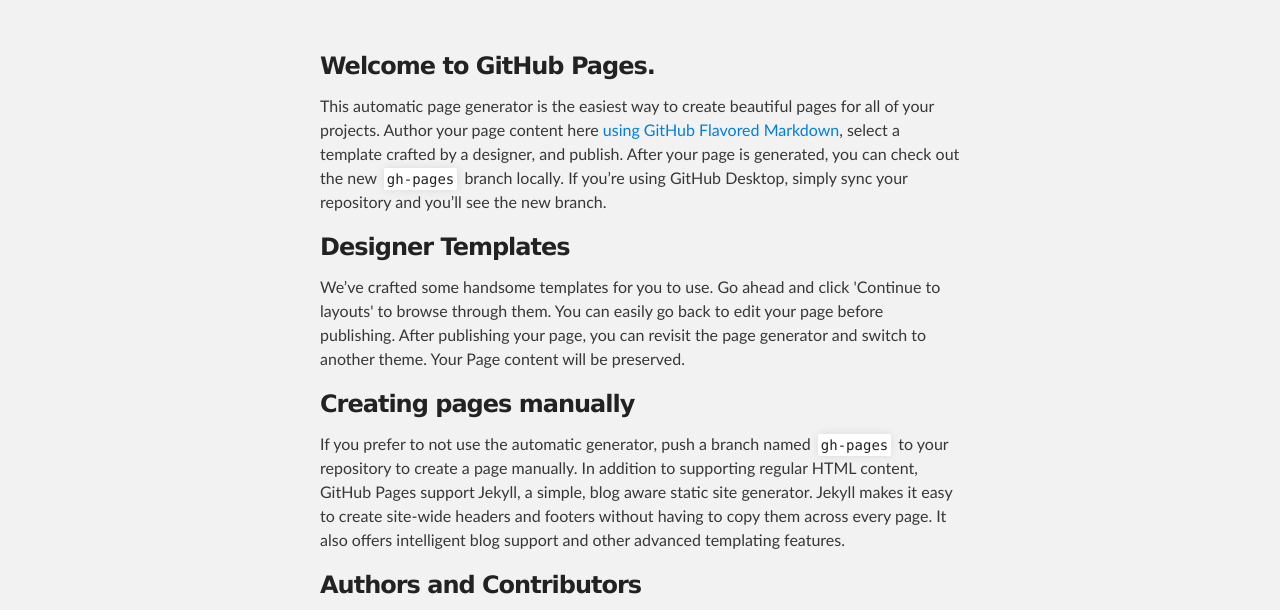
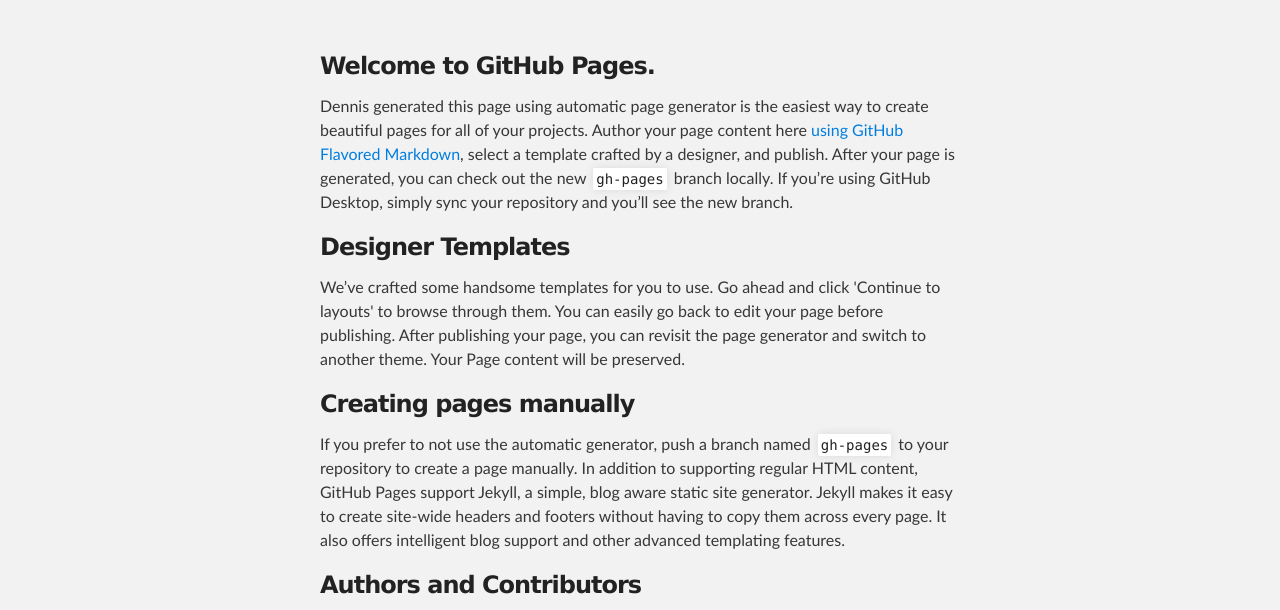
Before and after one commit to wchu01/wchu01.github.io, a plain HTML site: page index.html in a window 1280 px wide. Shown: the part 176-786 px from the top of the page. Drawn offline with Linux system fonts and the light colour scheme.

Commit message:
Update index.html

```diff
--- a/index.html
+++ b/index.html
@@ -30,7 +30,7 @@
         <h3>
 <a id="welcome-to-github-pages" class="anchor" href="#welcome-to-github-pages" aria-hidden="true"><span aria-hidden="true" class="octicon octicon-link"></span></a>Welcome to GitHub Pages.</h3>
 
-<p>This automatic page generator is the easiest way to create beautiful pages for all of your projects. Author your page content here <a href="https://guides.github.com/features/mastering-markdown/">using GitHub Flavored Markdown</a>, select a template crafted by a designer, and publish. After your page is generated, you can check out the new <code>gh-pages</code> branch locally. If you’re using GitHub Desktop, simply sync your repository and you’ll see the new branch.</p>
+<p>Dennis generated this page using automatic page generator is the easiest way to create beautiful pages for all of your projects. Author your page content here <a href="https://guides.github.com/features/mastering-markdown/">using GitHub Flavored Markdown</a>, select a template crafted by a designer, and publish. After your page is generated, you can check out the new <code>gh-pages</code> branch locally. If you’re using GitHub Desktop, simply sync your repository and you’ll see the new branch.</p>
 
 <h3>
 <a id="designer-templates" class="anchor" href="#designer-templates" aria-hidden="true"><span aria-hidden="true" class="octicon octicon-link"></span></a>Designer Templates</h3>
```
